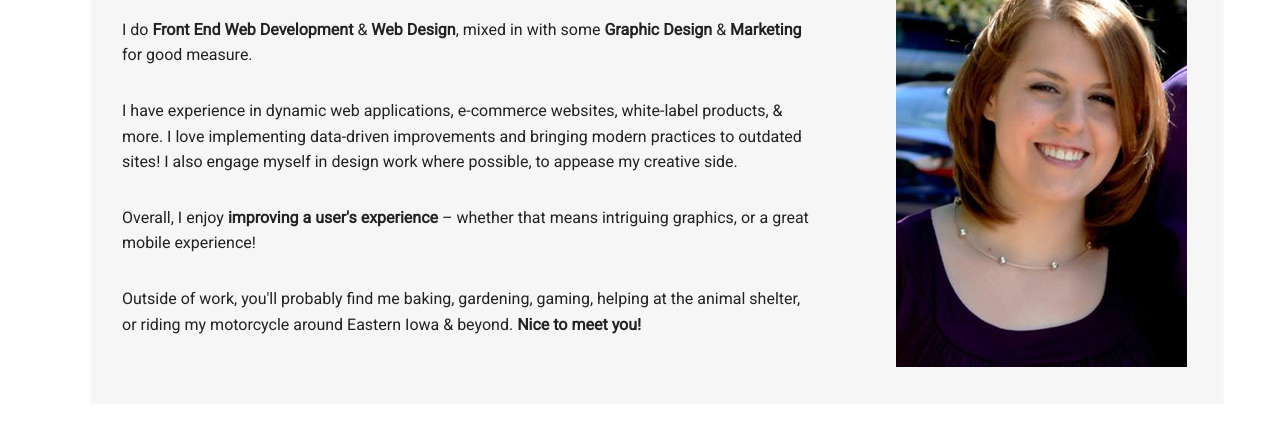
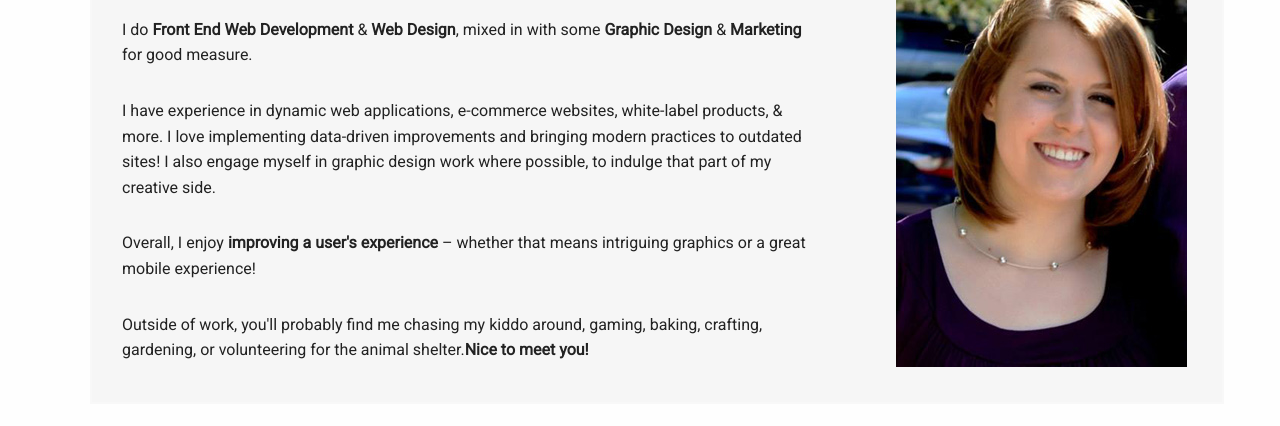
Before and after one commit to kpingel/kpingel.github.io, a plain HTML site: page index.html in a window 1280 px wide. Shown: the part 279-705 px from the top of the page. Drawn offline with nearby package versions, Linux system fonts and the light colour scheme.

Commit message:
Updates to my introduction

```diff
--- a/index.html
+++ b/index.html
@@ -36,9 +36,9 @@
                 <p>I do <strong>Front End Web Development</strong> &amp; <strong>Web Design</strong>, mixed in with some <strong>Graphic Design</strong> &amp; <strong>Marketing</strong> for good measure.</p>
                 <p>I have experience in dynamic web applications, e-commerce websites, white-label products, &amp; more.
                   I love implementing data-driven improvements and bringing modern practices to outdated sites!
-                  I also engage myself in design work where possible, to appease my creative side.</p>
-                <p>Overall, I enjoy <strong>improving a user's experience</strong> &ndash; whether that means intriguing graphics, or a great mobile experience!</p>
-                <p>Outside of work, you'll probably find me baking, gardening, gaming, helping at the animal shelter, or riding my motorcycle around Eastern Iowa &amp; beyond. <strong>Nice to meet you!</strong></p>
+                  I also engage myself in graphic design work where possible, to indulge that part of my creative side.</p>
+                <p>Overall, I enjoy <strong>improving a user's experience</strong> &ndash; whether that means intriguing graphics or a great mobile experience!</p>
+                <p>Outside of work, you'll probably find me chasing my kiddo around, gaming, baking, crafting, gardening, or volunteering for the animal shelter.<strong>Nice to meet you!</strong></p>
             </div>
             <div class="col_4_4_12 floatright textcenter omega">
                 <img src="images/self-photo.jpg" alt="Photo of Kayleigh Pingel" class="floatright" />
```
